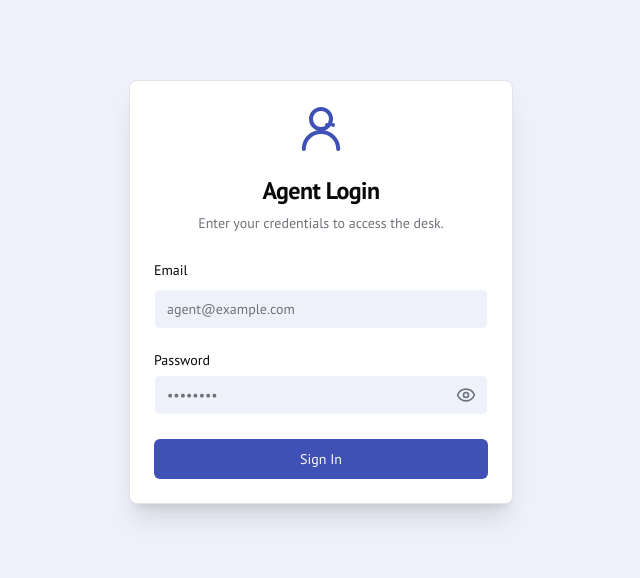
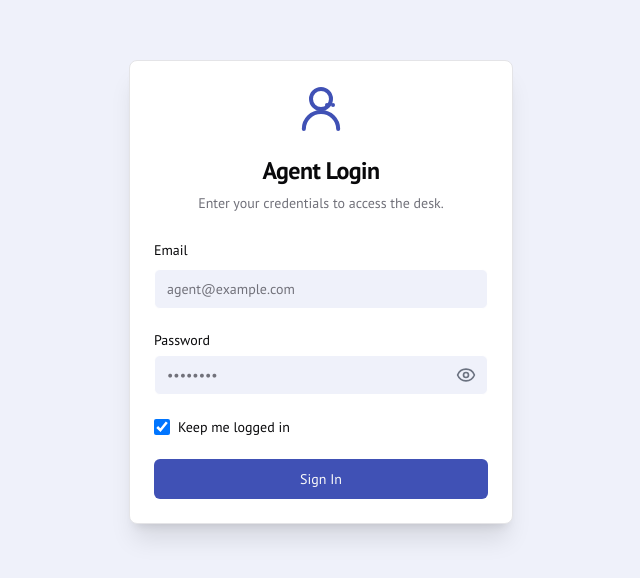
Before and after one commit to dionisbeci/posal-support-bot-main, a Next.js app: page /login in a window 1280 px wide. Shown: the part 108-686 px from the top of the page, without its empty margins (319-959 px from the left). Built offline with nearby package versions, Linux system fonts and the light colour scheme; no server answers.

Commit message:
Login Session Control Change

```diff
--- a/src/app/login/page.tsx
+++ b/src/app/login/page.tsx
@@ -8,6 +8,9 @@ import { zodResolver } from '@hookform/resolvers/zod';
 import {
   signInWithEmailAndPassword,
   sendPasswordResetEmail,
+  setPersistence,
+  browserLocalPersistence,
+  browserSessionPersistence,
 } from 'firebase/auth';
 import { Eye, EyeOff } from 'lucide-react';
 
@@ -36,6 +39,7 @@ import { useAuth } from '@/hooks/use-auth';
 const loginSchema = z.object({
   email: z.string().email({ message: 'Please enter a valid email.' }),
   password: z.string().min(1, { message: 'Password is required.' }),
+  rememberMe: z.boolean().optional(),
 });
 
 type LoginFormValues = z.infer<typeof loginSchema>;
@@ -44,6 +48,13 @@ export default function LoginPage() {
   const router = useRouter();
   const { toast } = useToast();
   const [showPassword, setShowPassword] = useState(false);
+  const [rememberMe, setRememberMe] = useState(() => {
+    if (typeof window !== 'undefined') {
+      const saved = localStorage.getItem('rememberMe');
+      return saved ? JSON.parse(saved) : true; // Default to true
+    }
+    return true;
+  });
   const { user } = useAuth();
 
   useEffect(() => {
@@ -57,11 +68,21 @@ export default function LoginPage() {
     defaultValues: {
       email: '',
       password: '',
+      rememberMe: true,
     },
   });
 
   const onSubmit = async (data: LoginFormValues) => {
     try {
+      // Set persistence based on "Remember me" checkbox
+      const persistence = rememberMe ? browserLocalPersistence : browserSessionPersistence;
+      await setPersistence(auth, persistence);
+
+      // Save preference for next time
+      if (typeof window !== 'undefined') {
+        localStorage.setItem('rememberMe', JSON.stringify(rememberMe));
+      }
+
       await signInWithEmailAndPassword(auth, data.email, data.password);
       toast({
         title: 'Login Successful',
@@ -171,6 +192,21 @@ export default function LoginPage() {
                   </FormItem>
                 )}
               />
+              <div className="flex items-center space-x-2">
+                <input
+                  type="checkbox"
+                  id="rememberMe"
+                  checked={rememberMe}
+                  onChange={(e) => setRememberMe(e.target.checked)}
+                  className="h-4 w-4 rounded border-gray-300 text-primary focus:ring-primary"
+                />
+                <label
+                  htmlFor="rememberMe"
+                  className="text-sm font-medium leading-none peer-disabled:cursor-not-allowed peer-disabled:opacity-70 cursor-pointer select-none"
+                >
+                  Keep me logged in
+                </label>
+              </div>
               <Button
                 type="submit"
                 className="w-full"
```
